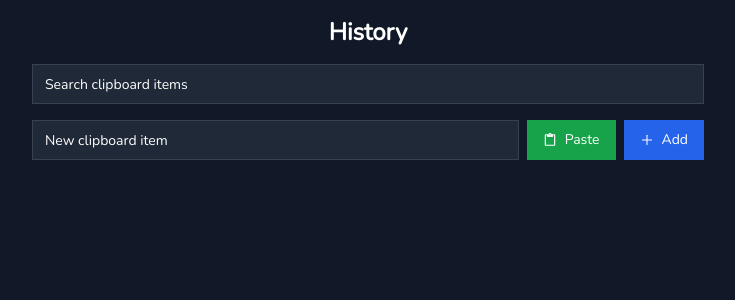
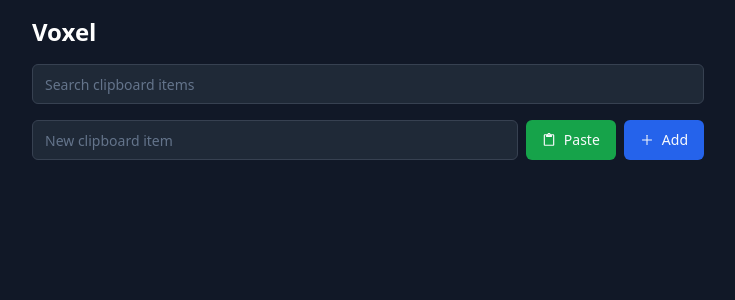
Before and after one commit to sijirama/voxel, a React (Vite) app in the folder frontend/: page / in a window 1280 px wide. Shown: the top 300 px of the page, without its empty margins (272-1007 px from the left). Built offline with nearby package versions, Linux system fonts and the light colour scheme.

Commit message:
almighty push

```diff
--- a/frontend/src/App.css
+++ /dev/null
@@ -1,59 +0,0 @@
-#app {
-    height: 100vh;
-    text-align: center;
-}
-
-#logo {
-    display: block;
-    width: 50%;
-    height: 50%;
-    margin: auto;
-    padding: 10% 0 0;
-    background-position: center;
-    background-repeat: no-repeat;
-    background-size: 100% 100%;
-    background-origin: content-box;
-}
-
-.result {
-    height: 20px;
-    line-height: 20px;
-    margin: 1.5rem auto;
-}
-
-.input-box .btn {
-    width: 60px;
-    height: 30px;
-    line-height: 30px;
-    border-radius: 3px;
-    border: none;
-    margin: 0 0 0 20px;
-    padding: 0 8px;
-    cursor: pointer;
-}
-
-.input-box .btn:hover {
-    background-image: linear-gradient(to top, #cfd9df 0%, #e2ebf0 100%);
-    color: #333333;
-}
-
-.input-box .input {
-    border: none;
-    border-radius: 3px;
-    outline: none;
-    height: 30px;
-    line-height: 30px;
-    padding: 0 10px;
-    background-color: rgba(240, 240, 240, 1);
-    -webkit-font-smoothing: antialiased;
-}
-
-.input-box .input:hover {
-    border: none;
-    background-color: rgba(255, 255, 255, 1);
-}
-
-.input-box .input:focus {
-    border: none;
-    background-color: rgba(255, 255, 255, 1);
-}
--- a/frontend/src/App.tsx
+++ b/frontend/src/App.tsx
@@ -72,15 +72,12 @@ const ClipboardManager: React.FC = () => {
         try {
             const { data: html } = await axios.get(url);
 
-            // Load the HTML into cheerio
             const $ = cheerio.load(html);
 
-            // Extract the metadata
             const title = $('head > title').text() || url;
-            const description = $('meta[name="description"]').attr('content') || "No description found";
+            const description = $('meta[name="description"]').attr('content') || ''
             let favicon = $('link[rel="icon"]').attr('href') || $('link[rel="shortcut icon"]').attr('href');
 
-            // Handle relative favicon URLs
             if (favicon && !favicon.startsWith('http')) {
                 const urlObject = new URL(url);
                 favicon = `${urlObject.origin}${favicon}`;
@@ -118,7 +115,7 @@ const ClipboardManager: React.FC = () => {
         } else if (item.type === 'link') {
             return <LinkItem url={item.content} />;
         } else {
-            return <p className="break-all line-clamp-2">{item.content}</p>;
+            return <p className="break-all text-sm line-clamp-2 bg-gray-700 p-1 rounded-md">{item.content}</p>;
         }
     };
 
@@ -149,7 +146,7 @@ const ClipboardManager: React.FC = () => {
     return (
         <div className="bg-gray-900 text-white min-h-screen p-4">
             <div className="max-w-2xl mx-auto">
-                <h1 className="text-2xl font-bold mb-4">History</h1>
+                <h1 className="text-2xl font-bold mb-4">Voxel</h1>
 
                 <div className="mb-4 flex space-x-2">
                     <Input
@@ -179,6 +176,7 @@ const ClipboardManager: React.FC = () => {
                     <div className="space-y-2">
                         {filteredItems.map((item) => (
                             <div key={item.id} className="bg-gray-800 rounded-md p-3 flex items-center space-x-3">
+                                <div>
                                     {item.type.startsWith('image/') ? (
                                         <AiOutlineFileImage className="text-xl text-blue-500 flex-shrink-0" />
                                     ) : item.type === 'link' ? (
@@ -186,16 +184,19 @@ const ClipboardManager: React.FC = () => {
                                     ) : (
                                         <AiOutlineFile className="text-xl text-gray-500 flex-shrink-0" />
                                     )}
-                                <div className="flex flex-wrap min-w-0">
+                                </div>
+                                <div className="flex flex-wrap min-w-0 flex-1">
                                     {renderClipboardItem(item)}
                                 </div>
+                                <div>
                                     <Button
                                         variant="ghost"
                                         size="sm"
                                         onClick={() => copyToClipboard(item.content)}
                                         className="text-gray-400 hover:text-white flex-shrink-0"
                                     >
-                                    <AiOutlineCopy className="h-4 w-4" />
+                                        <AiOutlineCopy
+                                        className="h-6 w-6" />
                                     </Button>
                                     <Button
                                         variant="ghost"
@@ -203,8 +204,9 @@ const ClipboardManager: React.FC = () => {
                                         onClick={() => deleteItem(item.id)}
                                         className="text-red-400 hover:text-red-600 flex-shrink-0"
                                     >
-                                    <AiOutlineDelete className="h-4 w-4" />
+                                        <AiOutlineDelete className="h-6 w-6" />
                                     </Button>
+                                </div>
                             </div>
                         ))}
                     </div>
--- a/frontend/src/main.tsx
+++ b/frontend/src/main.tsx
@@ -1,6 +1,7 @@
 import React from 'react'
 import { createRoot } from 'react-dom/client'
 import './style.css'
+import './index.css'
 import App from './App'
 import Layout from './components/Layout'
 
--- a/frontend/src/style.css
+++ b/frontend/src/style.css
@@ -1,30 +1,3 @@
 @tailwind base;
 @tailwind components;
 @tailwind utilities;
-
-html {
-    background-color: rgba(27, 38, 54, 1);
-    text-align: center;
-    color: white;
-}
-
-body {
-    margin: 0;
-    color: white;
-    font-family: "Nunito", -apple-system, BlinkMacSystemFont, "Segoe UI", "Roboto",
-    "Oxygen", "Ubuntu", "Cantarell", "Fira Sans", "Droid Sans", "Helvetica Neue",
-    sans-serif;
-}
-
-@font-face {
-    font-family: "Nunito";
-    font-style: normal;
-    font-weight: 400;
-    src: local(""),
-    url("assets/fonts/nunito-v16-latin-regular.woff2") format("woff2");
-}
-
-#app {
-    height: 100vh;
-    text-align: center;
-}
```
Also changed, not shown: 2 other files (tests, documents, lock files or other folders). Lines whose indentation alone changed are shown as unchanged.
